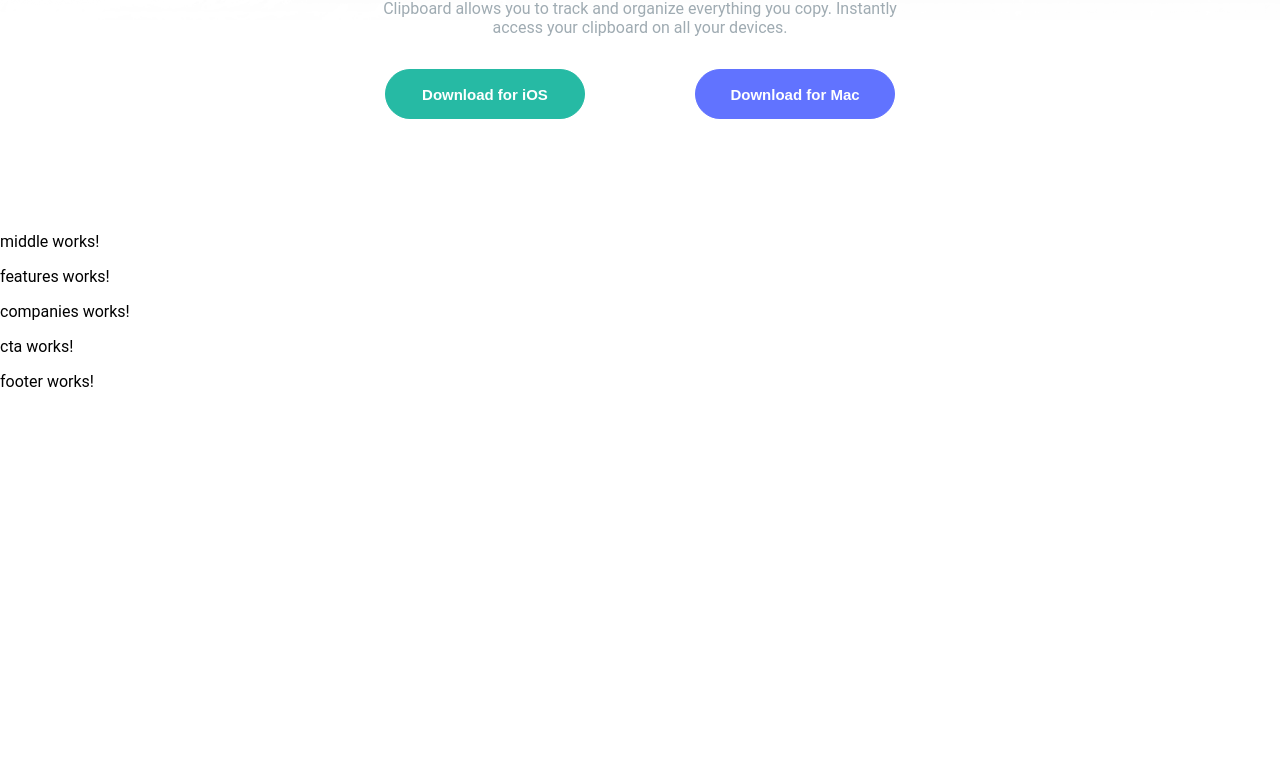
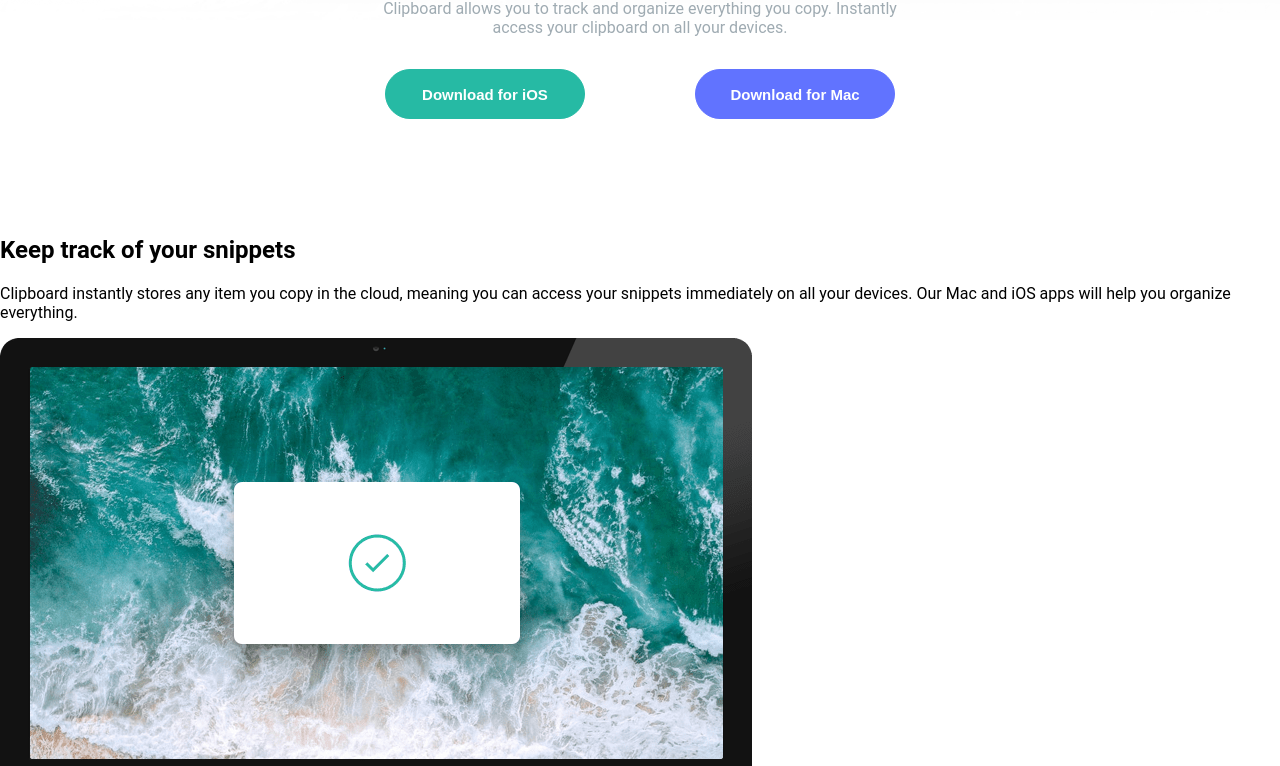
Before and after one commit to clf94-dev/clipboard-angular, an Angular app: page / in a window 1280 px wide. Shown: the part 295-1061 px from the top of the page. Before the commit the page ends 800 px from the top, so only its background shows below. Built offline with nearby package versions, Linux system fonts and the light colour scheme.

Commit message:
added struct component Middle

```diff
--- a/src/app/components/middle/middle.component.html
+++ b/src/app/components/middle/middle.component.html
@@ -1 +1,22 @@
-<p>middle works!</p>
+<div class="middle-section">
+    <div class="intro-middle">
+        <h2>Keep track of your snippets</h2>
+        <p>Clipboard instantly stores any item you copy in the cloud, meaning you can access your snippets immediately on all your devices. Our Mac and iOS apps will help you organize everything.</p>
+    </div>
+    <div class="row-middle" fxLayout="row wrap">
+        <div class="img-col" fxFlex.xs="100%" fxFlex.sm="50%" fxFlex.md="50%" fxFlex.lg="50%">
+            <img src="{{desktopImg}}" alt="computer"></div>
+        <div class="text-col" fxFlex.xs="100%" fxFlex.sm="50%" fxFlex.md="50%" fxFlex.lg="50%">
+            <div class='info-card' *ngFor='let indData of data; let i=index'>
+                <h3>{{indData.title}}</h3>
+                <p>{{indData.text}}</p>
+            </div>
+        </div>
+
+    </div>
+    <div class="intro-middle">
+        <h2>Access Clipboard anywhere</h2>
+        <p>Whether you’re on the go, or at your computer, you can access all your Clipboard snippets in a few simple clicks.</p>
+        <img src="{{devicesImg}}" alt="devices"></div>
+
+</div>
--- a/src/app/components/middle/middle.component.ts
+++ b/src/app/components/middle/middle.component.ts
@@ -1,4 +1,5 @@
 import { Component, OnInit } from '@angular/core';
+import { MiddleInfo } from './middleCardInfo';
 
 @Component({
   selector: 'app-middle',
@@ -7,7 +8,16 @@ import { Component, OnInit } from '@angular/core';
 })
 export class MiddleComponent implements OnInit {
 
-  constructor() { }
+  desktopImg='../../../assets/images/image-computer.png'
+  devicesImg='../../../assets/images/image-devices.png'
+  public data: MiddleInfo [];
+  constructor() {
+    this.data = [
+      new MiddleInfo('Quick Search','Easily search your snippets by content, category, web address, application, and more.'),
+      new MiddleInfo('iCloud Sync','Instantly saves and syncs snippets across all your devices.'),
+      new MiddleInfo('Complete History','Retrieve any snippets from the first moment you started using the app.'),
+    ]
+  }
 
   ngOnInit(): void {
   }
--- /dev/null
+++ b/src/app/components/middle/middleCardInfo.ts
@@ -0,0 +1,6 @@
+export class MiddleInfo {
+    constructor(
+        public title: string,
+        public text: string
+    ){}
+}
```
